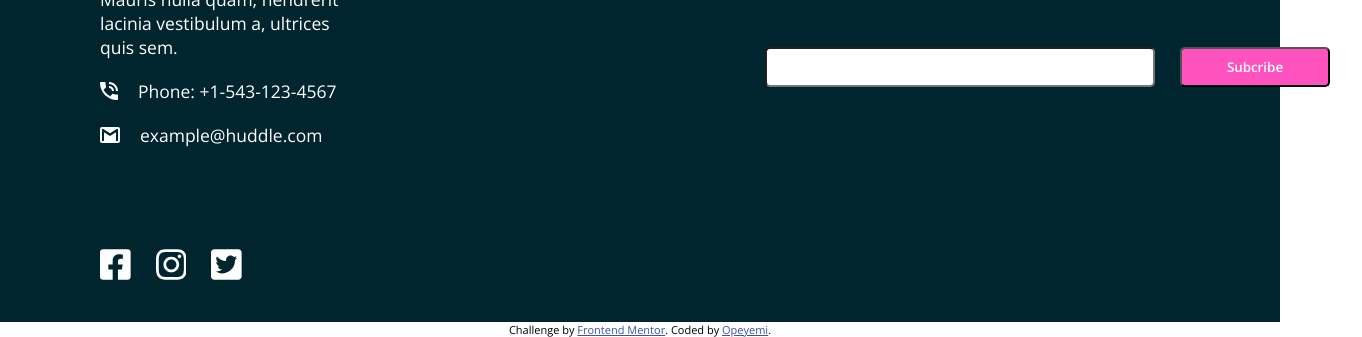
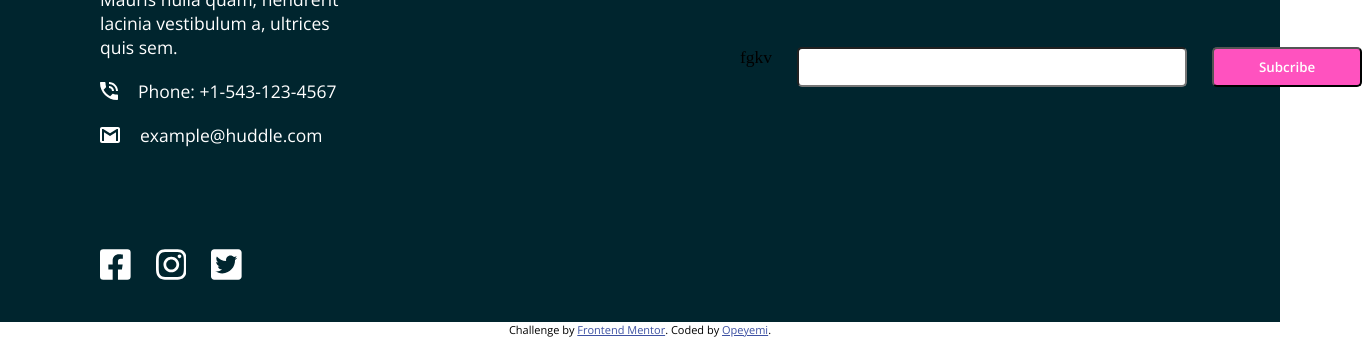
Before and after one commit to Luscious258/Huddle-landing-page-with-curved-sections, a plain HTML site: page index.html in a window 1280 px wide. Shown: the part 4145-4482 px from the top of the page, 1362 px wide, since content can reach past the window. Drawn offline with nearby package versions, Linux system fonts and the light colour scheme.

Commit message:
Update index.html

```diff
--- a/index.html
+++ b/index.html
@@ -139,11 +139,9 @@
           </div>
 
           <div class="subscribe">
-            <label for="email"></label>
+            <label for="email">fgkv</label>
             <input id="email" type="email" name="email">
             <button type="button">Subcribe</button>
-
-
           </div>
         </div>
       </div>
```
